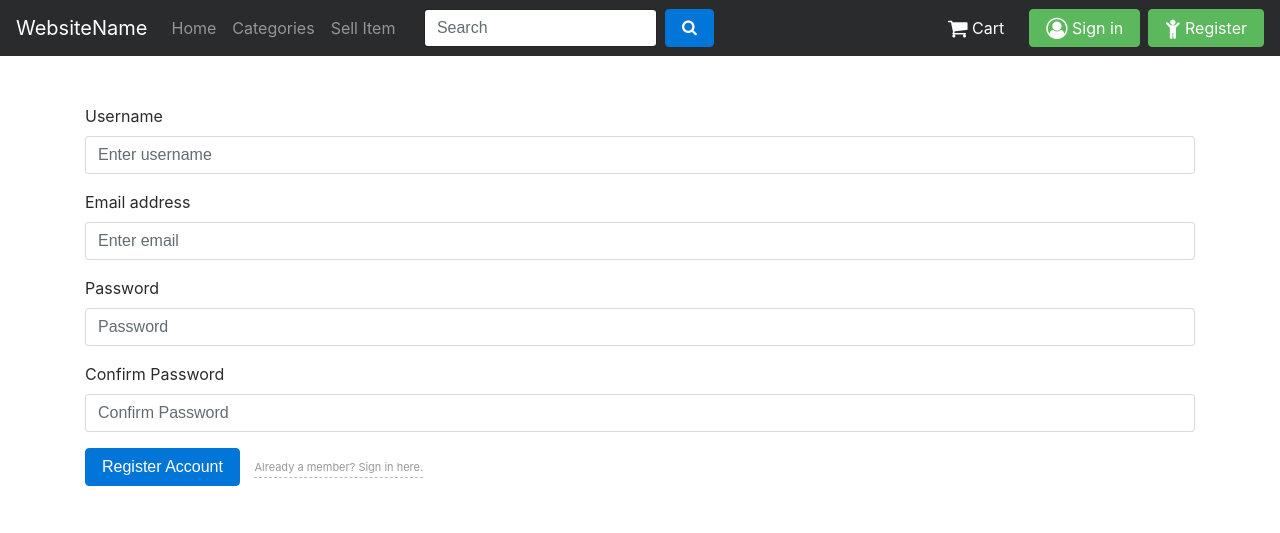
After one commit to Xwaffle1/CS3500Final, a PHP site: page /register.php in a window 1280 px wide. The commit adds this page. Shown: the top 533 px of the page. Run offline with PHP 8.4, Linux system fonts and the light colour scheme; some libraries are stand-ins or nearby versions.

Commit message:
Added signing in and out using $_SESSION. You can login with any name right now.

```diff
--- a/assets/css/main.css
+++ b/assets/css/main.css
@@ -34,3 +34,19 @@
 	margin-left: 140px;
 	background-color: #1d1e1f;
 }
+
+.sign-in-here {
+	border-bottom: 1px dashed #bbb;
+	color: #999;
+	display: inline-block;
+	font-size: 11px;
+	margin-left: 10px;
+	padding-bottom: 1px
+
+}
+
+.welcome-user{
+	color: #999;
+	margin-top: .5em;
+	margin-bottom: .5em;
+}
--- /dev/null
+++ b/assets/js/main.js
@@ -0,0 +1,4 @@
+function authenticate(){
+    document.getElementById("login").submit();
+
+}
--- a/categories.php
+++ b/categories.php
@@ -17,7 +17,7 @@
 
 </head>
 <header>
-    <?php include("navbar-top.html"); ?>
+    <?php include("navbar-top.php"); ?>
     <script>
         $(document).ready(function () {
             $(".nav li").removeClass("active");
--- a/navbar-top.html
+++ b/navbar-top.php
@@ -1,7 +1,13 @@
 <link rel="stylesheet" href="https://cdnjs.cloudflare.com/ajax/libs/font-awesome/4.7.0/css/font-awesome.min.css"
       type="text/css">
 
+<header>
+
+</header>
+
 <nav class="navbar navbar-toggleable-md navbar-light navbar-inverse bg-inverse">
+
+
     <button class="navbar-toggler navbar-toggler-right" type="button" data-toggle="collapse"
             data-target="#navbarTogglerDemo02" aria-controls="navbarTogglerDemo02" aria-expanded="false"
             aria-label="Toggle navigation">
@@ -26,12 +32,36 @@
             <button class="btn btn-primary text-white" type="submit"><span class="fa fa-search"></span></button>
         </form>
     </div>
+
+    <?php
+    if (session_status() == PHP_SESSION_NONE) {
+        session_start();
+    }
+
+    if (isset($_SESSION['user']) && !empty(trim($_SESSION['user']))) {
+
+        ?>
+
+
+        <div class="collapse navbar-collapse text-center justify-content-end" id="navbar2SupportedContent">
+            <?php
+            echo "<span class='welcome-user'> Hello, " . $_SESSION['user'] . "</span>"
+            ?>
+            <a class="btn navbar-btn ml-2 text-white btn-info" href="signout.php"> Sign Out</a>
+        </div>
+        <?php
+    } else {
+        ?>
+
         <div class="collapse navbar-collapse text-center justify-content-end" id="navbar2SupportedContent">
             <a class="btn navbar-btn ml-2 text-white btn-default" href="shoppingCart.php"> <i
                         class="fa d-inline fa-lg fa-shopping-cart"></i> Cart</a>
-        <a class="btn navbar-btn ml-2 text-white btn-success" href="login.html"><i
+            <a class="btn navbar-btn ml-2 text-white btn-success" href="login.php"><i
                         class="fa d-inline fa-lg fa-user-circle-o"></i> Sign in</a>
-        <a class="btn navbar-btn ml-2 text-white btn-success" href="register.html"><i
+            <a class="btn navbar-btn ml-2 text-white btn-success" href="register.php"><i
                         class="fa d-inline fa-lg fa-child"></i>&nbsp;Register</a>
         </div>
+
+    <?php } ?>
+
 </nav>
--- /dev/null
+++ b/register.php
@@ -0,0 +1,54 @@
+<!DOCTYPE html>
+<html>
+
+<head>
+    <meta charset="utf-8">
+    <title>CS3500 Final</title>
+    <link href="assets/bootstrap/css/bootstrap.min.css" rel="stylesheet">
+    <link rel="stylesheet" href="assets/css/reset.css"/>
+    <link rel="stylesheet" href="assets/css/main.css"/>
+
+</head>
+
+<header>
+    <?php
+    if (session_status() == PHP_SESSION_NONE) {
+        session_start();
+    }
+    include("navbar-top.php"); ?>
+</header>
+
+<body>
+<div class="py-5">
+    <div class="container">
+        <div class="row">
+            <div class="col-md-12">
+                <form class="" method="post">
+                    <div class="form-group"><label>Username</label>
+                        <input name="username" class="form-control" placeholder="Enter username"></div>
+                    <div class="form-group"><label>Email address</label>
+                        <input type="email" name="email" class="form-control" placeholder="Enter email"></div>
+                    <div class="form-group"><label>Password</label>
+                        <input type="password" name="password" class="form-control" placeholder="Password"></div>
+                    <div class="form-group"><label>Confirm Password</label>
+                        <input type="password" name="password-confirm" class="form-control" placeholder="Confirm Password">
+                    </div>
+                    <button type="submit" class="btn btn-primary">Register Account</button>
+                    <a href="login.php"><p class="sign-in-here">Already a member? Sign in here.</p></a>
+                </form>
+            </div>
+        </div>
+    </div>
+</div>
+<script src="https://code.jquery.com/jquery-3.2.1.slim.min.js"
+        integrity="sha384-KJ3o2DKtIkvYIK3UENzmM7KCkRr/rE9/Qpg6aAZGJwFDMVNA/GpGFF93hXpG5KkN"
+        crossorigin="anonymous"></script>
+<script src="https://cdnjs.cloudflare.com/ajax/libs/popper.js/1.11.0/umd/popper.min.js"
+        integrity="sha384-b/U6ypiBEHpOf/4+1nzFpr53nxSS+GLCkfwBdFNTxtclqqenISfwAzpKaMNFNmj4"
+        crossorigin="anonymous"></script>
+<script src="https://maxcdn.bootstrapcdn.com/bootstrap/4.0.0-beta/js/bootstrap.min.js"
+        integrity="sha384-h0AbiXch4ZDo7tp9hKZ4TsHbi047NrKGLO3SEJAg45jXxnGIfYzk4Si90RDIqNm1"
+        crossorigin="anonymous"></script>
+</body>
+
+</html>
--- a/sellitem.php
+++ b/sellitem.php
@@ -22,7 +22,7 @@
 
 </head>
 <header>
-   <?php include("navbar-top.html"); ?>
+   <?php include("navbar-top.php"); ?>
 </header>
 <body>
 <h1> Sell Item Page </h1>
--- a/shoppingCart.php
+++ b/shoppingCart.php
@@ -22,7 +22,7 @@
 
 </head>
 <header>
-    <?php include("navbar-top.html"); ?>
+    <?php include("navbar-top.php"); ?>
 
 </header>
 
```
Also changed, not shown: auth.php (added, +20 -0 lines), login.php (added, +51 -0 lines), main.php (+7 -2 lines), signout.php (added, +7 -0 lines), navbar-left.php (renamed from navbar-left.html). Lines whose indentation alone changed are shown as unchanged.
